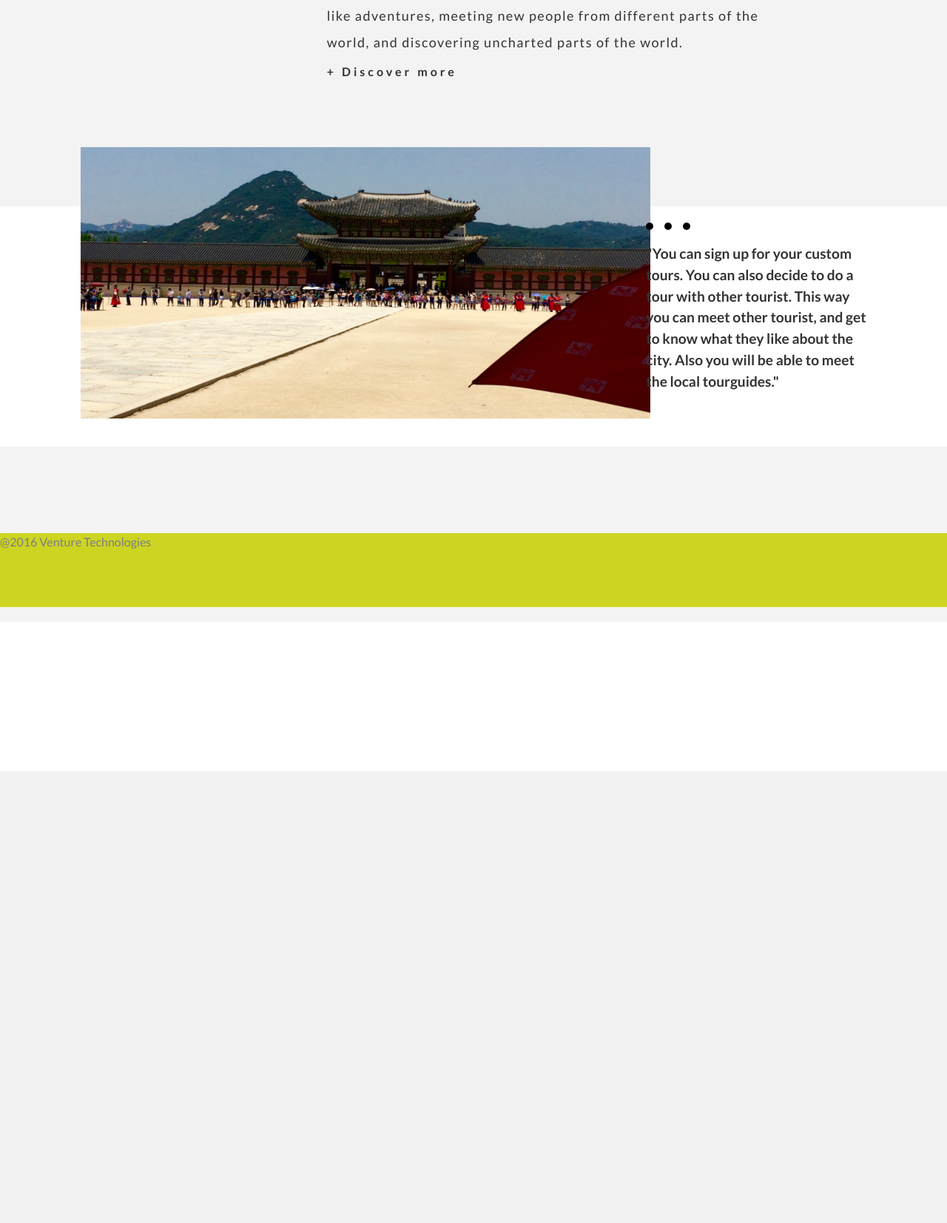
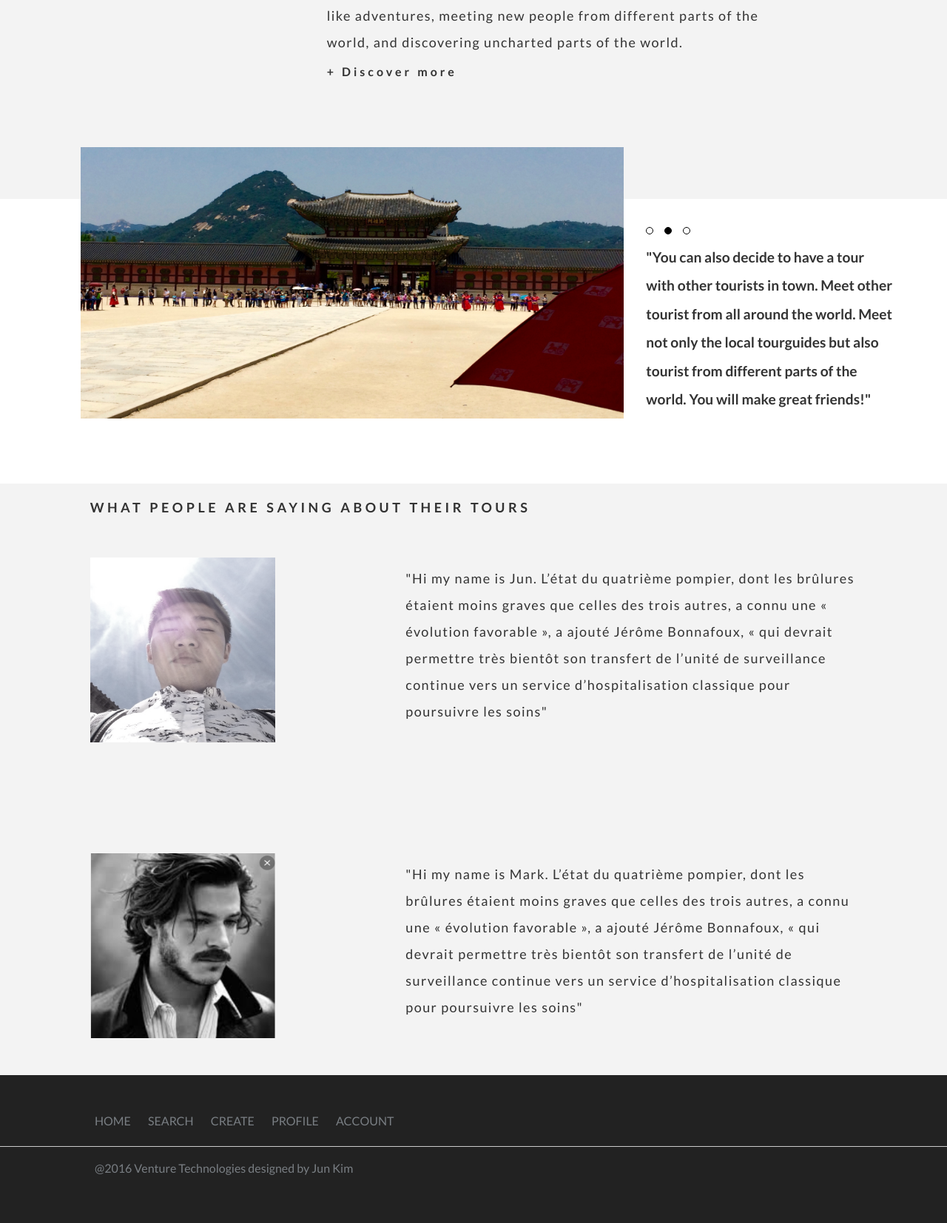
Before and after one commit to hannahmshin/Venture_Web, a Django app: page /tourist/ in a window 1280 px wide. Shown: the part 438-2092 px from the top of the page at 74% size. Before the commit the page ends 1481 px from the top, so only its background shows below. Run offline with Django 3.2, Linux system fonts and the light colour scheme; some libraries are stand-ins or nearby versions.

Commit message:
searchpage, footer, and main page updated

```diff
--- a/src/src/static/css/base.css
+++ b/src/src/static/css/base.css
@@ -104,8 +105,16 @@ a {
     margin-top: -15px;
         height: 252px;
     background-color: #f3f3f3;
+}
 
+#row_grey_second {
+    margin-top: -15px;
+        height: 252px;
+    background-color: #f3f3f3;
+
+    height: 800px;
 }
+
 .row_white {
     margin-top: -15px;
     height: 202px;
@@ -114,7 +123,7 @@ a {
 }
 
 .tall_row_grey {
-    height: 552px;
+    height: 500px;
     background: linear-gradient(to bottom,  #f3f3f3 0%,#f3f3f3 20%,#fff 20%,#fff 100%);
    /* background-color: #fff;*/
 }
@@ -129,20 +138,31 @@ a {
 .slide_image {
     margin-top: 30px;
     height: 367px;
-    width: 770px;
+    width: 100%;
+}
+
+.contents_description {
+    width: 335px;
+    height: 338px;
 }
 
 .contents_description_slider {
+    position: relative;
     margin-top: 160px;
+    width: 100%;
+    height: 338px;
     color:  #333;
     font-size: 1.2em;
     font-weight: bold;
 }
 
 .dots {
-    margin-top: -230px;
+    position: absolute;
+    margin-top: -360px;
     list-style-type: none;
+    display: block;
 }
+
 
 .slide_dots {
     height: 10px;
@@ -150,15 +170,27 @@ a {
     float: left;
     display: block;
     border-radius: 50%;
+    border: 1px solid black;
     cursor: pointer;
     background-color: black;
     margin-right: 15px;
 }
 
+.words_description {
+    line-height: 2em;
+    height: 338px;
+}
+.words_description:first-child {
+    display: none;
+}
 
+.words_description:nth-child(2) {
+    display: block;
+}
 
-
-
+.words_description:nth-child(3) {
+    display: none;
+}
 
 
 
@@ -186,8 +218,30 @@ a {
     font-weight: bold;
 }
 
+.user-story{
+    width: 100%;
+    height: 400px;
+}
+
+.stories {
+    height: 100px;
+    width: 100%;
+}
+
+.user_experience_pic {
+    height: 250px;
+    width: 250px;
+    -webkit-filter: grayscale(70%);
+}
 
 
+/******* MEDIA QUERY FOR TABLET SIZE WINDOW *******/
+/******* MEDIA QUERY FOR TABLET SIZE WINDOW *******/
+/******* MEDIA QUERY FOR TABLET SIZE WINDOW *******/
+/******* MEDIA QUERY FOR TABLET SIZE WINDOW *******/
+/******* MEDIA QUERY FOR TABLET SIZE WINDOW *******/
+/******* MEDIA QUERY FOR TABLET SIZE WINDOW *******/
+/******* MEDIA QUERY FOR TABLET SIZE WINDOW *******/
 
 
 @media (min-width:769px) {
@@ -621,13 +740,48 @@ a {
 
 /******** FOOTER CSS ******************/
 .main-footer {
-    height: 100px;
+    height: 200px;
     width: 100%;
     margin-top: 0px;
-    background-color: #cdd422;
+    background-color: #222;
+}
+
+hr {
+
+    display: block;
+    height: 1px;
+    border: 0;
+    border-top: 1px solid #ccc;
+    margin: 1em 0;
+    padding: 0;
+}
+
+.footer-first-row {
+    height: 80px;
+    width: 80%;
+    margin-right: auto;
+    margin-left: auto;
+
+}
+
+.footer-second-row {
+    width: 80%;
+    margin-right: auto;
+    margin-left: auto;
+}
+.footer-menu-item {
+    margin-top: 0px;
+    padding-top: 50px;
+
 }
 
 
+.footer-menu-item li {
+    margin-right: 20px;
+    margin-bottom: 20px;
+    display: inline;
+    text-align: center;
+}
 
 
 
--- a/src/src/templates/tourist/main.html
+++ b/src/src/templates/tourist/main.html
@@ -61,6 +61,7 @@
                 <h4 class='spaced_less'>Venture is an online community of people around the world who like adventures, meeting new people from different parts of the world, and discovering uncharted parts of the world. </h4>
 
                 <p class='spaced'><strong>+</strong> Discover more </p>
+                <!-- http://jsfiddle.net/ThinkingStiff/EVyE8/   USE THIS CODE FOR THE DESIRED EFFECTS -->
             </div>
         </div>
     </div>
@@ -82,8 +83,18 @@
                     <p></p>
                     <div class="contents_description_slider">
                         <div class="words_description">
-                            "You can sign up for your custom tours. You can also decide to do a tour with other tourist. This way you can meet other tourist, and get to know what they like about the city. Also you will be able to meet the local tourguides."
+                            "You will received a guided tour by a local tourguide. Local tourguides are people like you! Local tour guides have been living in the city for a while, and they can take you to places that Google or Tripadvisor can't take you. You don't need to plan to have an awesome trip!"
                         </div>
+
+                        <div class="words_description">
+                            "You can also decide to have a tour with other tourists in town. Meet other tourist from all around the world. Meet not only the local tourguides but also tourist from different parts of the world. You will make great friends!"
+                        </div>
+
+                        <div class="words_description">
+                            "Interested in arts? history? sports? outdoor activities? You can custom search your tour and receive a tour with themes. If you like Art, search with Art filter. It is very likely that your local tourguide will take you to all the art museums in the area!"
+                        </div>
+
+
 
                         <ul class="dots">
                             <li class="slide_dots"></li>
@@ -98,20 +109,78 @@
 
 
     </div>
+</div>
+
+<div id="row_grey_second">
+        <div class="stories">
+            <div class="col-md-8 col-md-offset-1">
+                <div class="sotries-container">
+                    <h4 class='spaced'>WHAT PEOPLE ARE SAYING ABOUT THEIR TOURS</h4>
+                </div>
+            </div>
+        </div>
 
 
 
-    <div class="row_grey">
+        <!-- User Story -->
+
+        <div class="user-story">
+
+            <div class="col-md-4 col-md-offset-1 user-image">
+                <img src = "/static/images/user1.jpg" class="user_experience_pic" />
+            </div>
+
+            <div class="col-md-6">
+                <h4 class='spaced_less'>
+                "Hi my name is Jun. L’état du quatrième pompier, dont les brûlures étaient moins graves que celles des trois autres, a connu une « évolution favorable », a ajouté Jérôme Bonnafoux, « qui devrait permettre très bientôt son transfert de l’unité de surveillance continue vers un service d’hospitalisation classique pour poursuivre les soins"
+                </h4>
+            </div>
+
+        </div>
+
+        <div class="user-story">
+
+            <div class="col-md-4 col-md-offset-1 user-image">
+                <img src = "/static/images/user2.jpg" class="user_experience_pic" />
+            </div>
+
+            <div class="col-md-6">
+                <h4 class='spaced_less'>
+                "Hi my name is Mark. L’état du quatrième pompier, dont les brûlures étaient moins graves que celles des trois autres, a connu une « évolution favorable », a ajouté Jérôme Bonnafoux, « qui devrait permettre très bientôt son transfert de l’unité de surveillance continue vers un service d’hospitalisation classique pour poursuivre les soins"
+                </h4>
+            </div>
+
+        </div>
+</div>
 
 
-    </div>
+
+<script>
 
 
-    <div class="row_white">
+//Scripts for changing text box
 
+var slide_index = 0;
 
-    </div>
-</div>
+$(document).ready(function carousel() {
+
+    //text_slides hold three variables
+    var text_slides = document.getElementsByClassName("words_description");
+    var dot_slides = document.getElementsByClassName("slide_dots")
+    //first display nothing
+    for (var i = 0; i < text_slides.length; i++) {
+        text_slides[i].style.display = "none";
+        dot_slides[i].style.background = "white"
+    }
+
+    slide_index++;
+    if (slide_index > text_slides.length) {slide_index = 1}
+    text_slides[slide_index-1].style.display = "block";
+    dot_slides[slide_index-1].style.background = "black";
+
+    setTimeout(carousel, 6000); // Change image every 2 seconds
+
+});
 
 
 
@@ -122,80 +191,6 @@
 
 
 
-<!-- this is where secondary contents start -->
-<!--
-<div class="secondary-contents clearfix">
-
-    <div class="info-box">
-
-        <button id="left_arrow" class="glyphicon glyphicon-chevron-left btn btn-large" aria-hidden="true"></button>
-        <button id="right_arrow" class="glyphicon glyphicon-chevron-right btn btn-large" aria-hidden="true"></button>
-    </div>
-
-
-    <div class="info-box">
-        <div class="info-text">
-            <p class="info-heading">Meet locals</p>
-            <p class="info-content">Have a customzied tours, and explore parts of city that internet can't offer<p>
-        </div>
-    </div>
-</div>
-
-
-<div class="secondary-contents clearfix">
-    <div class="info-box2">
-        <div class="info-text">
-            <p class="info-heading">Meet locals</p>
-            <p class="info-content">Have a customzied tours, and explore parts of city that internet can't offer<p>
-        </div>
-    </div>
-    <div class="info-box2">
-        <button id="left_arrow" class="glyphicon glyphicon-chevron-left btn btn-large" aria-hidden="true"></button>
-        <button id="right_arrow" class="glyphicon glyphicon-chevron-right btn btn-large" aria-hidden="true"></button>
-    </div>
-</div> -->
-
-
-<script>
-
-//Variables: change picture variables later
-// var insert_image = "<li><img /></li>";
-// var pic1 = "/static/images/IMG_1755.jpg";
-// var pic2 = "/static/images/IMG_0199.jpg";
-// var pic3 = "/static/images/IMG_1678.jpg";
-// var pics = [pic1, pic2, pic3];
-
-// //Add pictures
-// for(var i = 0; i < pics.length; ++i) {
-//     $(".content").append('<li><img src="' + pic1 + '"/></li>');
-// };
-
-
-
-
-
-
-//Simple scripts for changing the color of button when pressed/unpressed
-$("#left_arrow").mousedown(function() {
-    //change the color
-    $(this).css("color","black");
-
-});
-
-$("#left_arrow").mouseup(function() {
-    //change the color
-    $(this).css("color","#bccbde");
-});
-
-$("#right_arrow").mousedown(function() {
-    //change the color
-    $(this).css("color","black");
-});
-
-$("#right_arrow").mouseup(function() {
-    //change the color
-    $(this).css("color","#bccbde");
-});
 
 
 </script>
--- a/src/src/templates/tourist/tourguide_base.html
+++ b/src/src/templates/tourist/tourguide_base.html
@@ -48,7 +48,22 @@
     <footer class='main-footer'>
 
         <div id='footer-container'>
-            <cneter><p>@2016 Venture Technologies</p></center>
+            <div class="footer-first-row">
+                <ul class="footer-menu-item">
+                    <li>HOME</li>
+                    <li>SEARCH</li>
+                    <li>CREATE</li>
+                    <li>PROFILE</li>
+                    <li>ACCOUNT</li>
+                </ul>
+            </div>
+            <hr>
+
+            <div class="footer-second-row" width:"50%">
+                <p>@2016 Venture Technologies designed by Jun Kim</p>
+            </div>
+
+
         </div>
 
     </footer>
@@ -56,10 +71,7 @@
 </div>
 
 </body>
-
-
-
-
+        <!-- This is javascript when button is clicked and the button will stay highlihted -->
 
      <!-- Necessary Javascript, and jquery stuff -->
         <script type="text/javascript" src="https://ajax.googleapis.com/ajax/libs/jquery/1.12.4/jquery.min.js"></script>
```
Also changed, not shown: other parts of src/src/static/css/base.css (+125 -59 lines), src/src/templates/tourist/search.html (+60 -29 lines), src/src/db.sqlite3, src/src/static/images/UW.jpg (added), src/src/static/images/rattlesnake.jpg (added), src/src/static/images/trees.jpg (added), src/src/static/images/user1.jpg (added), src/src/static/images/user2.jpg (added), 1 other file.
